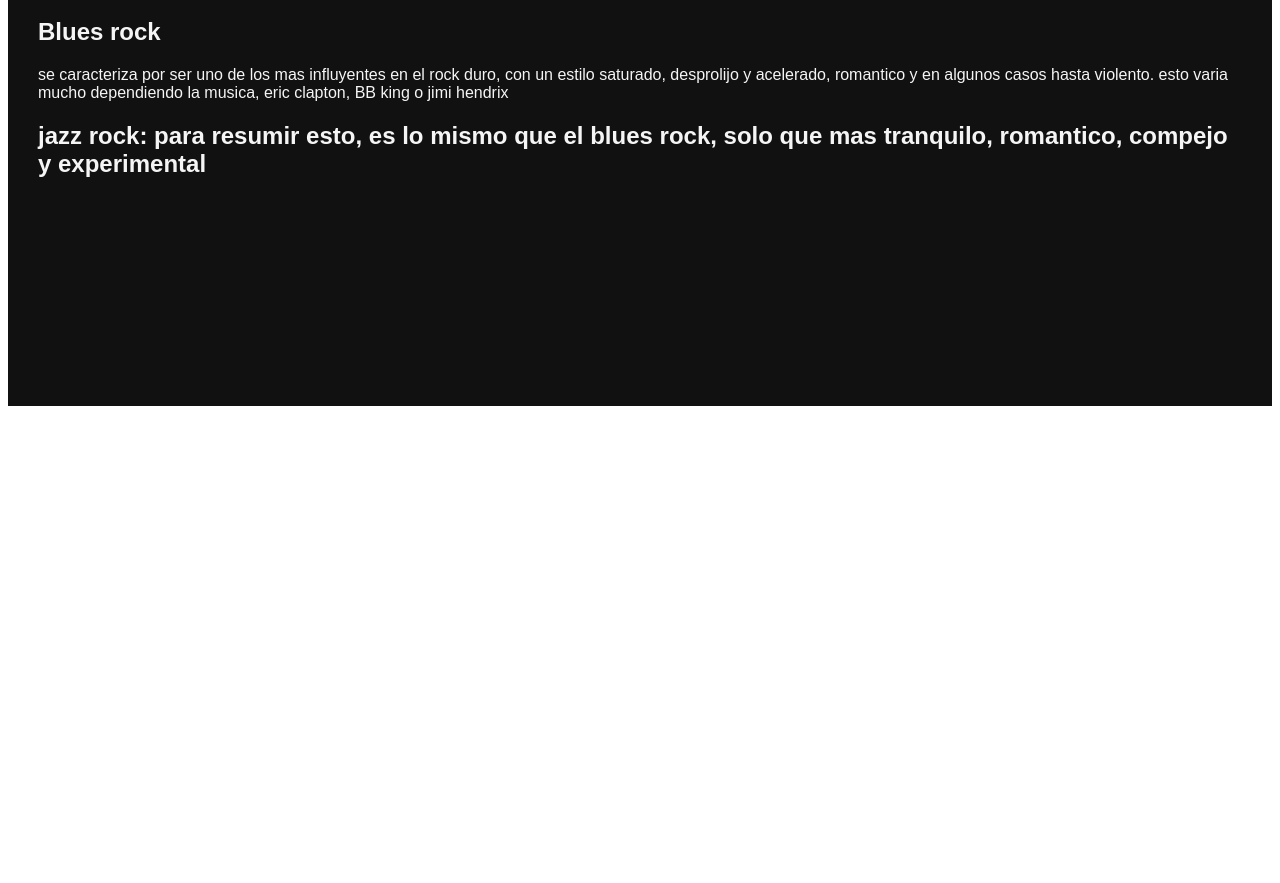
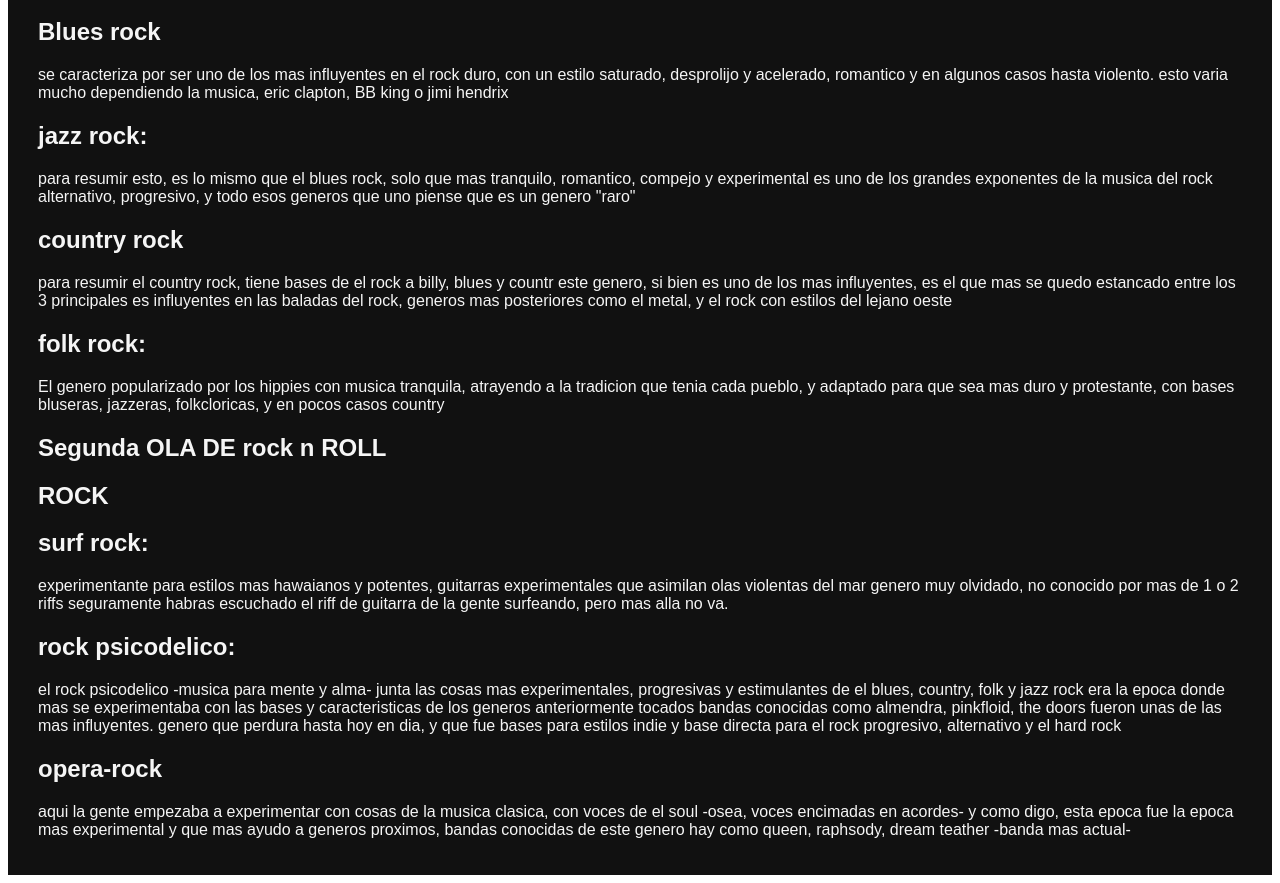
Before and after one commit to raggiodev/innova, a React (Vite) app: page /jonnyfebl in a window 1280 px wide. Shown: the part 442-1325 px from the top of the page. Before the commit the page ends 856 px from the top, so only its background shows below. Built offline with nearby package versions, Linux system fonts and the light colour scheme.

Commit message:
proyecto2mejora

```diff
--- a/src/pages/jonnyfebl/jonnyfebl.jsx
+++ b/src/pages/jonnyfebl/jonnyfebl.jsx
@@ -33,10 +33,40 @@ function Jonnyfebl() {
           hasta violento.
           esto varia mucho dependiendo la musica, eric clapton, BB king o jimi hendrix
         </p>
-        <h2>jazz rock:
-          para resumir esto, es lo mismo que el blues rock, solo que mas tranquilo, romantico, compejo y experimental
+        <h2>jazz rock:</h2>
+        <p>para resumir esto, es lo mismo que el blues rock, solo que mas tranquilo, romantico, compejo y experimental
+          es uno de los grandes exponentes de la musica del rock alternativo, progresivo, y todo esos generos que uno piense que es un genero "raro"</p>
+        <h2>country rock</h2>
+        <p>para resumir el country rock, tiene bases de el rock a billy, blues y countr
+          este genero, si bien es uno de los mas influyentes, es el que mas se quedo estancado entre los 3 principales
+          es influyentes en las baladas del rock, generos mas posteriores como el metal, y el rock con estilos del lejano oeste
 
-        </h2>
+        </p>
+
+        <h2>folk rock:</h2>
+        <p>El genero popularizado por los hippies
+          con musica tranquila, atrayendo a la tradicion que tenia cada pueblo, y adaptado para que sea mas duro y protestante, con bases bluseras, jazzeras, folkcloricas, y en pocos casos country
+        </p>
+
+        <h1>Segunda OLA DE rock n ROLL</h1>
+        <h2>ROCK</h2>
+        <h2>surf rock:</h2>
+        <p>experimentante para estilos mas hawaianos y potentes, guitarras experimentales que asimilan olas violentas del mar
+          genero muy olvidado, no conocido por mas de 1 o 2 riffs
+          seguramente habras escuchado el riff de guitarra de la gente surfeando, pero mas alla no va.</p>
+
+        <h2>rock psicodelico:</h2>
+
+        <p>el rock psicodelico -musica para mente y alma- junta las cosas mas experimentales, progresivas y estimulantes de el blues, country, folk y jazz rock
+          era la epoca donde mas se experimentaba con las bases y caracteristicas de los generos anteriormente tocados
+          bandas conocidas como almendra, pinkfloid, the doors fueron unas de las mas influyentes.
+          genero que perdura hasta hoy en dia, y que fue bases para estilos indie y base directa para el rock progresivo, alternativo y el hard rock
+        </p>
+
+        <h2>opera-rock</h2>
+        <p>aqui la gente empezaba a experimentar con cosas de la musica clasica, con voces de el soul -osea, voces encimadas en acordes- y como digo, esta epoca fue la epoca mas experimental
+          y que mas ayudo a generos proximos, bandas conocidas de este genero hay como queen, raphsody, dream teather -banda mas actual-
+        </p>
       </section>
     </div>
   )
```
